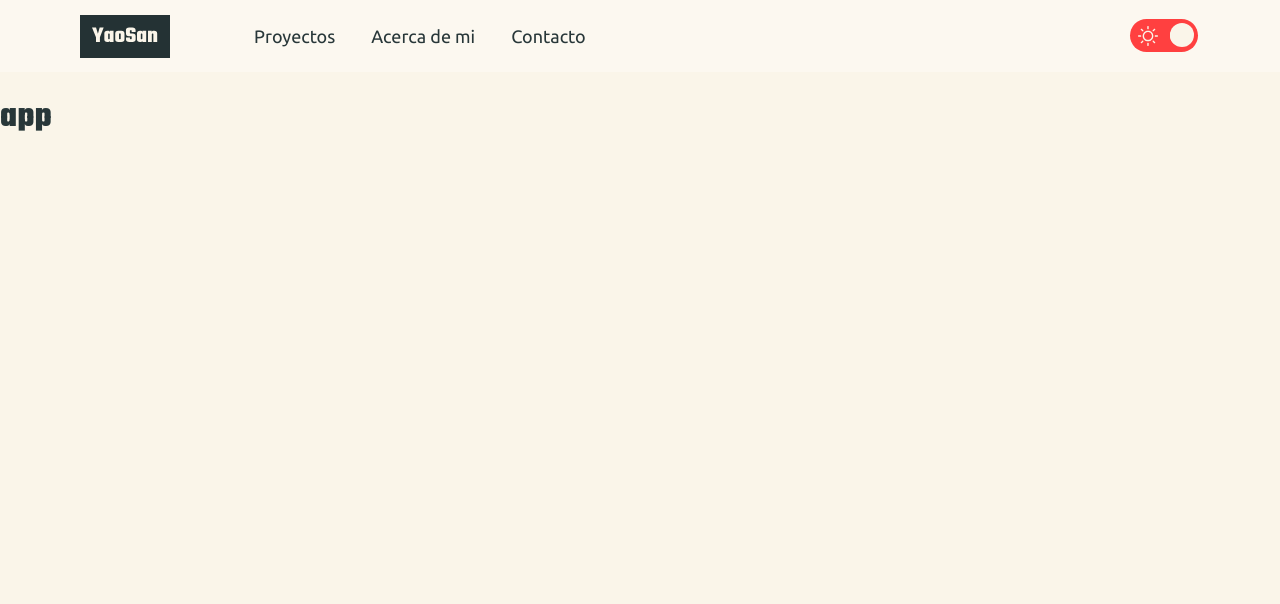
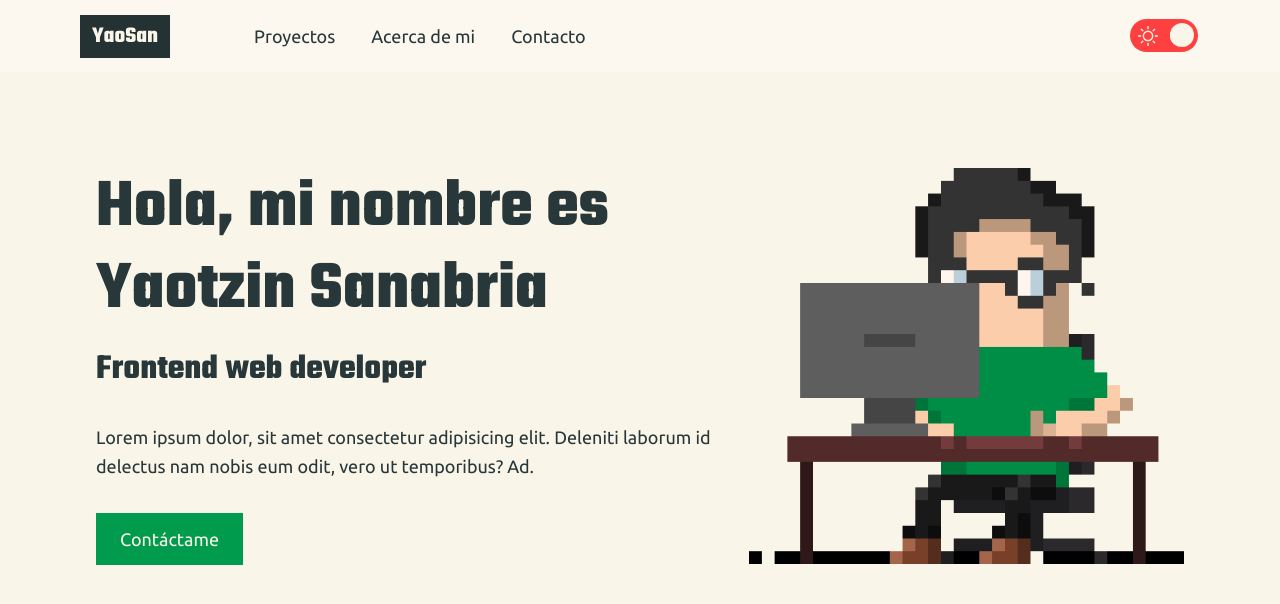
Before and after one commit to IAOsan/portafolio, a React (Vite) app: page / in a window 1280 px wide. Shown: the top 604 px of the page. Built offline with nearby package versions, Linux system fonts and the light colour scheme.

Commit message:
hero completed

```diff
--- a/src/App.jsx
+++ b/src/App.jsx
@@ -1,12 +1,45 @@
 import React from 'react';
 import Header from './components/Header.component';
+import Illustration from './assets/illustration.png';
 
 function App() {
 	return (
 		<>
 			<Header />
 			<main>
-				<h1>app</h1>
+				<section className='hero'>
+					<div className='container'>
+						<div className='row'>
+							<div className='col-lg-7'>
+								<h1 className='display-4 m-0 mb-16'>
+									Hola, mi nombre es Yaotzin Sanabria
+								</h1>
+								<h3 className='h3 mb-32'>
+									Frontend web developer
+								</h3>
+								<p className='mb-32 word-break-all'>
+									Lorem ipsum dolor, sit amet consectetur
+									adipisicing elit. Deleniti laborum id
+									delectus nam nobis eum odit, vero ut
+									temporibus? Ad.
+								</p>
+								<button
+									className='btn btn--default btn--green'
+									type='button'
+								>
+									Contáctame
+								</button>
+							</div>
+							<div className='col-lg-5'>
+								<img
+									src={Illustration}
+									alt=''
+									data-testid='illustration'
+								/>
+							</div>
+						</div>
+					</div>
+				</section>
 			</main>
 		</>
 	);
--- a/src/sass/base/_base.scss
+++ b/src/sass/base/_base.scss
@@ -17,6 +17,9 @@ body {
 	background-color: var(--c-light-500);
 	line-height: var(--line-height-r);
 	min-height: 100vh;
+}
+::selection {
+	background-color: var(--c-green-100);
 }
 /* make images easier to work with */
 img,
--- a/src/sass/base/_utils.scss
+++ b/src/sass/base/_utils.scss
@@ -10,11 +10,22 @@
 .h-100 {
 	height: 100%;
 }
-.ml-auto {
-	margin-left: auto;
-}
-.mr-12 {
-	margin-right: pxToRem(12);
+.m {
+	&l-auto {
+		margin-left: auto;
+	}
+	&-0 {
+		margin: 0;
+	}
+	&r-12 {
+		margin-right: pxToRem(12);
+	}
+	&b-16 {
+		margin-bottom: pxToRem(16);
+	}
+	&b-32 {
+		margin-bottom: pxToRem(32);
+	}
 }
 .color-light {
 	color: var(--c-light-500);
--- a/src/sass/components/_components.scss
+++ b/src/sass/components/_components.scss
@@ -3,13 +3,23 @@
 	border: none;
 	cursor: pointer;
 	transition: background-color var(--tr-time);
-}
-.btn:hover {
-	background-color: var(--hoverColor);
-}
-.btn:focus,
-.btn:active {
-	box-shadow: 0 0 0 var(--glow-size) var(--glowColor);
+	&:hover {
+		background-color: var(--hoverColor);
+	}
+	&:focus,
+	&:active {
+		box-shadow: 0 0 0 var(--glow-size) var(--glowColor);
+	}
+	&--default {
+		display: inline-block;
+		padding: pxToRem(12) pxToRem(24);
+	}
+	&--green {
+		--hoverColor: var(--c-green-700);
+		--glowColor: var(--c-green-100);
+		color: var(--c-light-500);
+		background-color: var(--c-green-500);
+	}
 }
 .icon {
 	--iconSize: var(--text-size);
--- a/src/sass/layout/_layout.scss
+++ b/src/sass/layout/_layout.scss
@@ -1,7 +1,21 @@
 .container {
+	max-width: pxToRem(1168);
 	margin: 0 auto;
-	max-width: pxToRem(1168);
-	padding: 0 pxToRem(24);
+	padding: pxToRem(24);
+}
+.row {
+	--rowGap: 1.6rem;
+	display: flex;
+	flex-flow: row wrap;
+	margin: calc(var(--rowGap) * -1);
+}
+[class*='col-'] {
+	--colSize: 12;
+	padding: var(--rowGap);
+	width: calc((100% / 12) * var(--colSize));
+}
+.hero {
+	padding: pxToRem(72);
 }
 .navbar {
 	height: pxToRem(72);
@@ -94,6 +108,14 @@
 }
 
 @include respond(992) {
+	.col-lg {
+		&-5 {
+			--colSize: 5;
+		}
+		&-7 {
+			--colSize: 7;
+		}
+	}
 	.navbar {
 		&__logo {
 			margin-right: pxToRem(72);
```
Also changed, not shown: src/assets/illustration.png (added), 1 other file (tests, documents, lock files or other folders).
